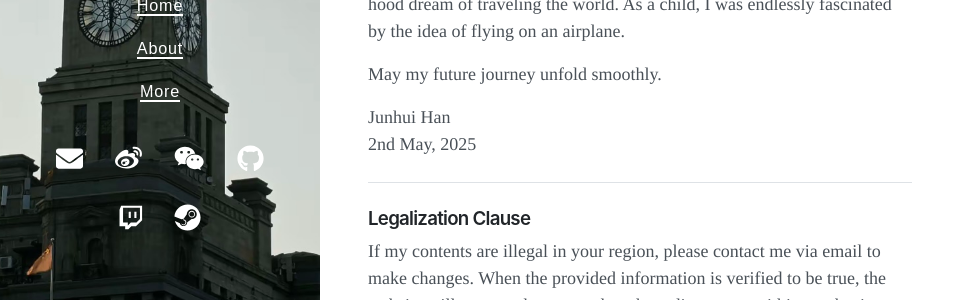
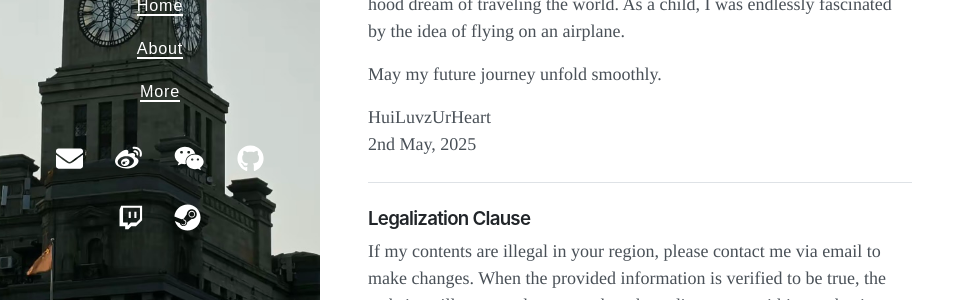
Before and after one commit to sugoijosephhan/sugoijosephhan.github.io, a Jekyll site: the page built from about.md, in a window 1280 px wide and 981 px high. Shown: the part 488-788 px from the top of the window, without its empty margins (0-974 px from the left). Built offline with Jekyll 4.4.1, drawn with Linux system fonts in a browser that asks for light colours; nearby versions of some CDN libraries.

Commit message:
2025/04/07/12:45 - Modified the contents.

```diff
--- a/about.md
+++ b/about.md
@@ -11,7 +11,7 @@ Through entrepreneurial and cultural exchange activities, I’ve befriended peop
 
 May my future journey unfold smoothly.
 
-Junhui Han
+HuiLuvzUrHeart
 2nd May, 2025
 
 ---
```
